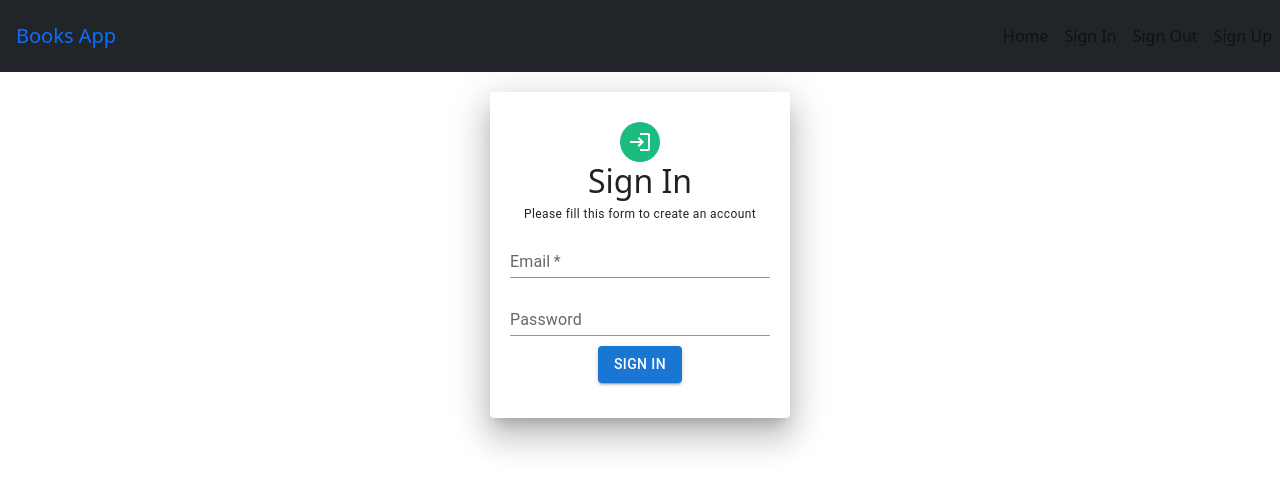
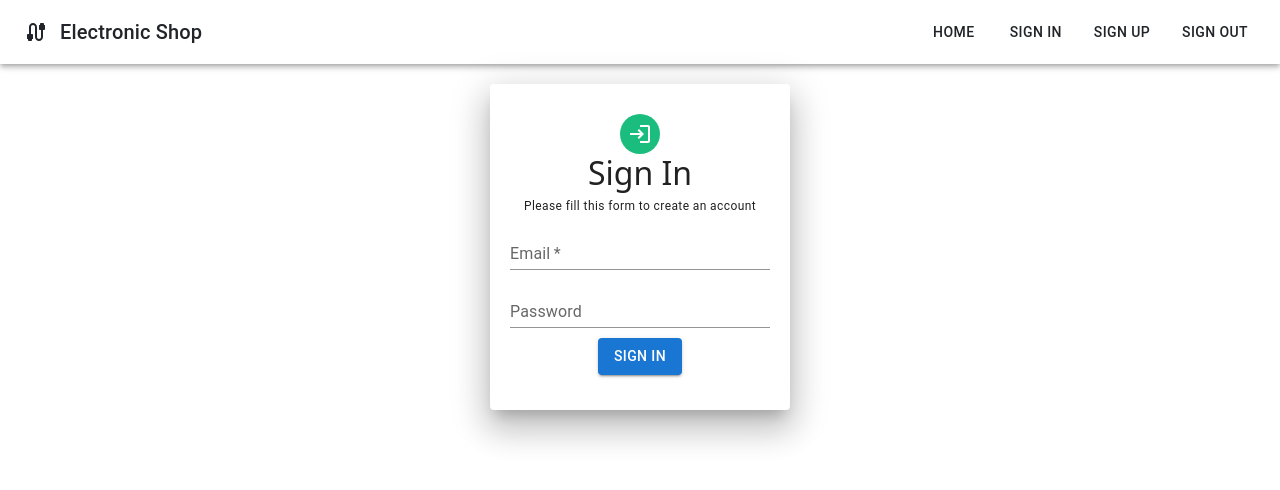
Before and after one commit to LukaszLewandowski91/FullStack-shop, a React (Create React App) app in the folder client/: page /login in a window 1280 px wide. Shown: the top 490 px of the page. Built offline with nearby package versions, Linux system fonts and the light colour scheme.

Commit message:
modify navbar

```diff
--- a/client/src/components/layout/MainManu/MainManu.js
+++ b/client/src/components/layout/MainManu/MainManu.js
@@ -1,38 +1,70 @@
-import { Navbar, Nav } from 'react-bootstrap';
+import {
+  AppBar,
+  Button,
+  IconButton,
+  Stack,
+  Toolbar,
+  Typography,
+} from '@mui/material';
+import CableIcon from '@mui/icons-material/Cable';
 import { Link } from 'react-router-dom';
 
 const MainMenu = () => {
   return (
-    <Navbar bg="dark" data-bs-theme="dark">
-      <Navbar.Brand>
-        <Nav.Link as={Link} to={'/'}>
-          Books App
-        </Nav.Link>
-      </Navbar.Brand>
-      <Navbar.Toggle />
-      <Navbar.Collapse className="justify-content-end">
-        <Nav>
-          <Nav.Link as={Link} to={'/'}>
+    <AppBar position="static" color="transparent">
+      <Toolbar>
+        <IconButton size="large" edge="start" color="inherit" aria-label="logo">
+          <CableIcon />
+        </IconButton>
+        <Typography variant="h6" component="div" sx={{ flexGrow: 1 }}>
+          Electronic Shop
+        </Typography>
+        <Stack direction="row" spacing={2}>
+          <Button component={Link} to="/" color="inherit">
             Home
-          </Nav.Link>
-          {/* {!user && ( */}
-          <Nav.Link as={Link} to={'/login'}>
+          </Button>
+          <Button component={Link} to="/login" color="inherit">
             Sign In
-          </Nav.Link>
-          {/* )} */}
-          {/* {user && ( */}
-          <Nav.Link as={Link} to={'/logout'}>
+          </Button>
+          <Button component={Link} to="/register" color="inherit">
+            Sign Up
+          </Button>
+          <Button component={Link} to="/logout" color="inherit">
             Sign Out
-          </Nav.Link>
-          {/* )} */}
-          {/* {!user && ( */}
-          <Nav.Link as={Link} to={'/register'}>
-            Sign Up
-          </Nav.Link>
-          {/* )} */}
-        </Nav>
-      </Navbar.Collapse>
-    </Navbar>
+          </Button>
+        </Stack>
+      </Toolbar>
+    </AppBar>
+    // <Navbar bg="dark" data-bs-theme="dark">
+    //   <Navbar.Brand>
+    //     <Nav.Link as={Link} to={'/'}>
+    //       Books App
+    //     </Nav.Link>
+    //   </Navbar.Brand>
+    //   <Navbar.Toggle />
+    //   <Navbar.Collapse className="justify-content-end">
+    //     <Nav>
+    //       <Nav.Link as={Link} to={'/'}>
+    //         Home
+    //       </Nav.Link>
+    //       {/* {!user && ( */}
+    //       <Nav.Link as={Link} to={'/login'}>
+    //         Sign In
+    //       </Nav.Link>
+    //       {/* )} */}
+    //       {/* {user && ( */}
+    //       <Nav.Link as={Link} to={'/logout'}>
+    //         Sign Out
+    //       </Nav.Link>
+    //       {/* )} */}
+    //       {/* {!user && ( */}
+    //       <Nav.Link as={Link} to={'/register'}>
+    //         Sign Up
+    //       </Nav.Link>
+    //       {/* )} */}
+    //     </Nav>
+    //   </Navbar.Collapse>
+    // </Navbar>
   );
 };
 
--- a/client/src/components/pages/Login/Login.js
+++ b/client/src/components/pages/Login/Login.js
@@ -21,19 +21,16 @@ const Login = () => {
   const [password, setPassword] = useState('');
   const navigate = useNavigate();
 
-  // const handleSubmit = async (e) => {
-  //   e.preventDefault();
+  const handleSubmit = async (e) => {
+    e.preventDefault();
 
-  //   let res = await dispatch(loadLoggedUser({ email, password }));
+    let res = await dispatch(loadLoggedUser({ email, password }));
 
-  //   if (res && res.status === 201) {
-  //     setTimeout(() => {
-  //       navigate('/');
-  //     }, 1500);
-  //   }
-  // };
-  const handleSubmit = () => {
-    console.log('Test');
+    if (res && res.status === 201) {
+      setTimeout(() => {
+        navigate('/');
+      }, 1500);
+    }
   };
 
   const avatarStyle = { backgroundColor: '#1bbd7e' };
```
